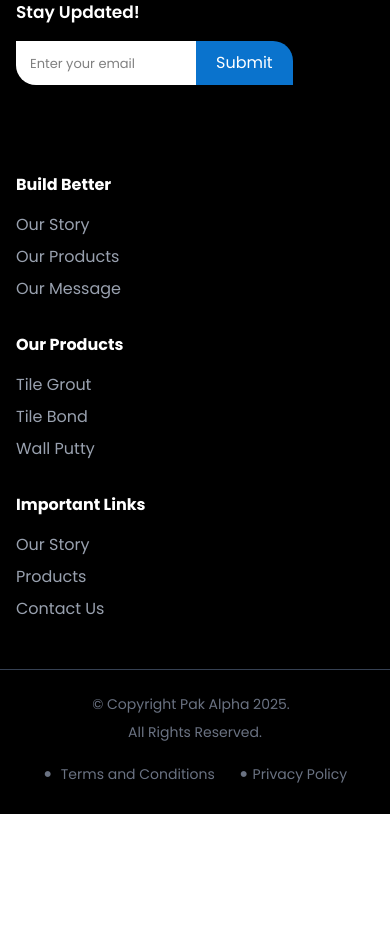
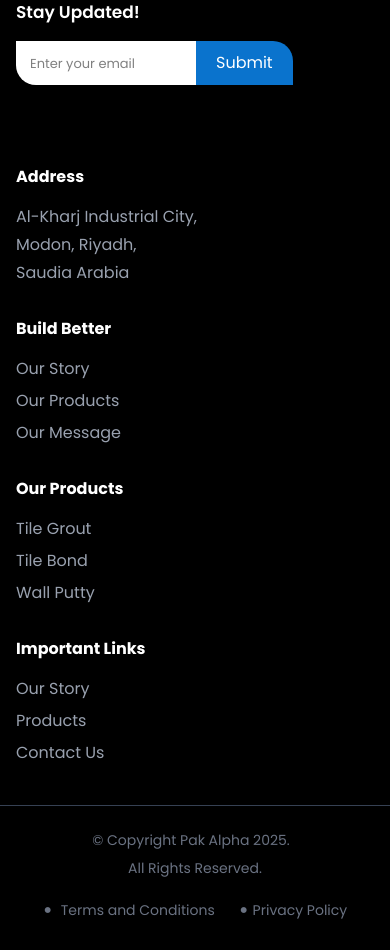
Before and after one commit to abdullahN111/thepakalpha, a Next.js app: page / in a window 390 px wide. Shown: the part 6280-7230 px from the top of the page. Before the commit the page ends 7094 px from the top, so only its background shows below. Built offline with nearby package versions, Linux system fonts and the light colour scheme.

Commit message:
Footer completed

```diff
--- a/src/app/our-story/page.jsx
+++ b/src/app/our-story/page.jsx
@@ -1,9 +1,15 @@
-import React from 'react'
+import AboutUs from "@/components/sections/AboutUs";
+import Hero from "@/components/sections/Hero";
+import MessageCEO from "@/components/sections/MessageCEO";
 
 const OurStory = () => {
   return (
-    <div>OurStory</div>
-  )
-}
+    <main>
+      <Hero height="h-[80vh]" />
+      <AboutUs />
+      <MessageCEO />
+    </main>
+  );
+};
 
-export default OurStory
+export default OurStory;
--- a/src/app/page.jsx
+++ b/src/app/page.jsx
@@ -5,11 +5,11 @@
 
 export default function Home() {
   return (
-    <div>
-      <Hero />
+    <main>
+      <Hero height="h-screen" />
       <AboutUs />
       <Products />
       <MessageCEO />
-    </div>
+    </main>
   );
 }
--- a/src/components/sections/Hero.jsx
+++ b/src/components/sections/Hero.jsx
@@ -5,7 +5,7 @@
 import { useState, useEffect } from "react";
 import PrimaryButton from "../PrimaryButton";
 
-const Hero = () => {
+const Hero = ({height}) => {
   const [highlightIndex, setHighlightIndex] = useState(0);
   const words = ["BUILD.", "BOND.", "BEAUTIFY."];
 
@@ -24,7 +24,7 @@
   }, []);
 
   return (
-    <section className="max-width mx-auto relative w-full h-screen flex items-center justify-center overflow-hidden">
+    <section className={`max-width mx-auto relative w-full ${height} flex items-center justify-center overflow-hidden`}>
       <Image
         src={Banner}
         alt="Pak Alpha Manufacturing"
--- a/src/components/shared/Footer.jsx
+++ b/src/components/shared/Footer.jsx
@@ -82,7 +82,15 @@
         </div>
       </div>
 
-      <div className="max-w-7xl mx-auto py-12 px-4 md:px-8 grid grid-cols-1 md:grid-cols-5 gap-8">
+      <div className="max-w-7xl mx-auto py-10 px-4 md:px-8 grid grid-cols-1 md:grid-cols-5 gap-8">
+        <div>
+          <h3 className="font-bold mb-4">Address</h3>
+          <ul className="space-y-1 text-gray-400">
+            <li>Al-Kharj Industrial City,</li>
+            <li>Modon, Riyadh,</li>
+            <li>Saudia Arabia</li>
+          </ul>
+        </div>
         <div>
           <h3 className="font-bold mb-4">Build Better</h3>
           <ul className="space-y-2 text-gray-400">
```
